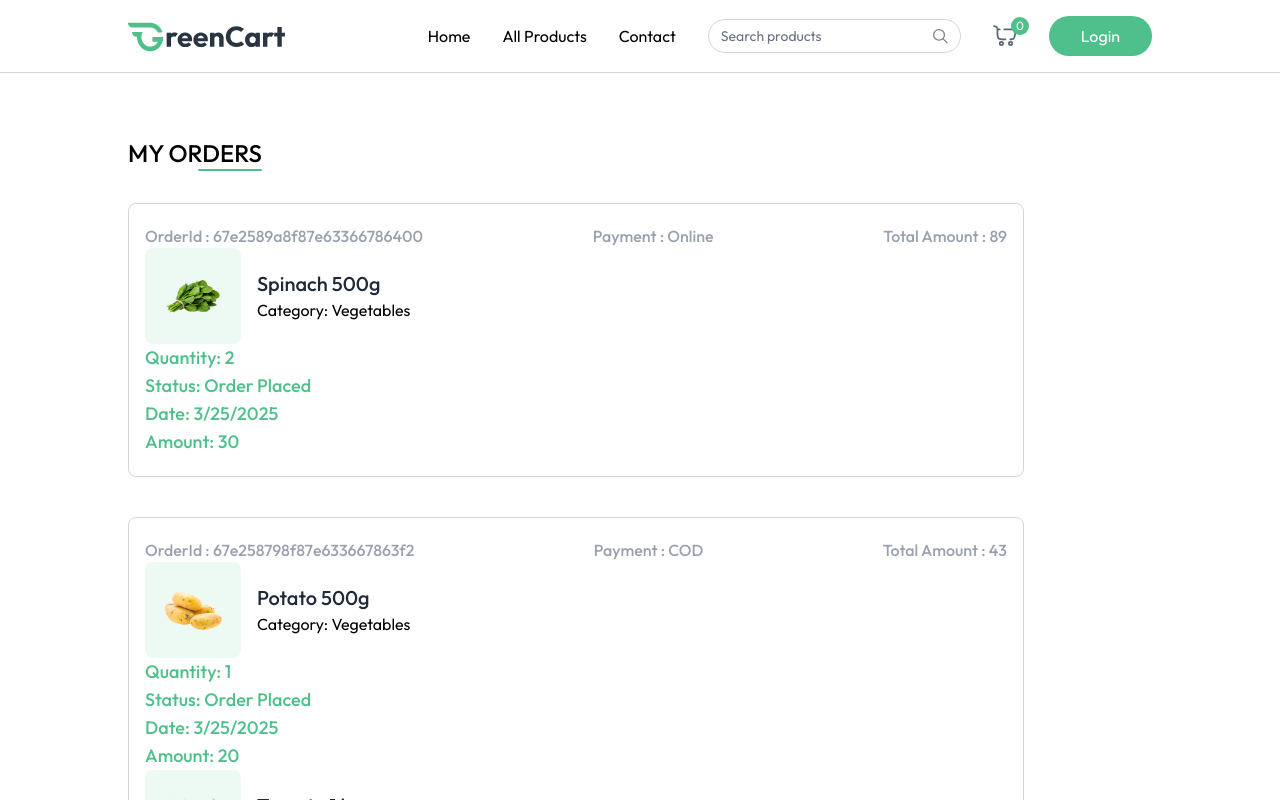
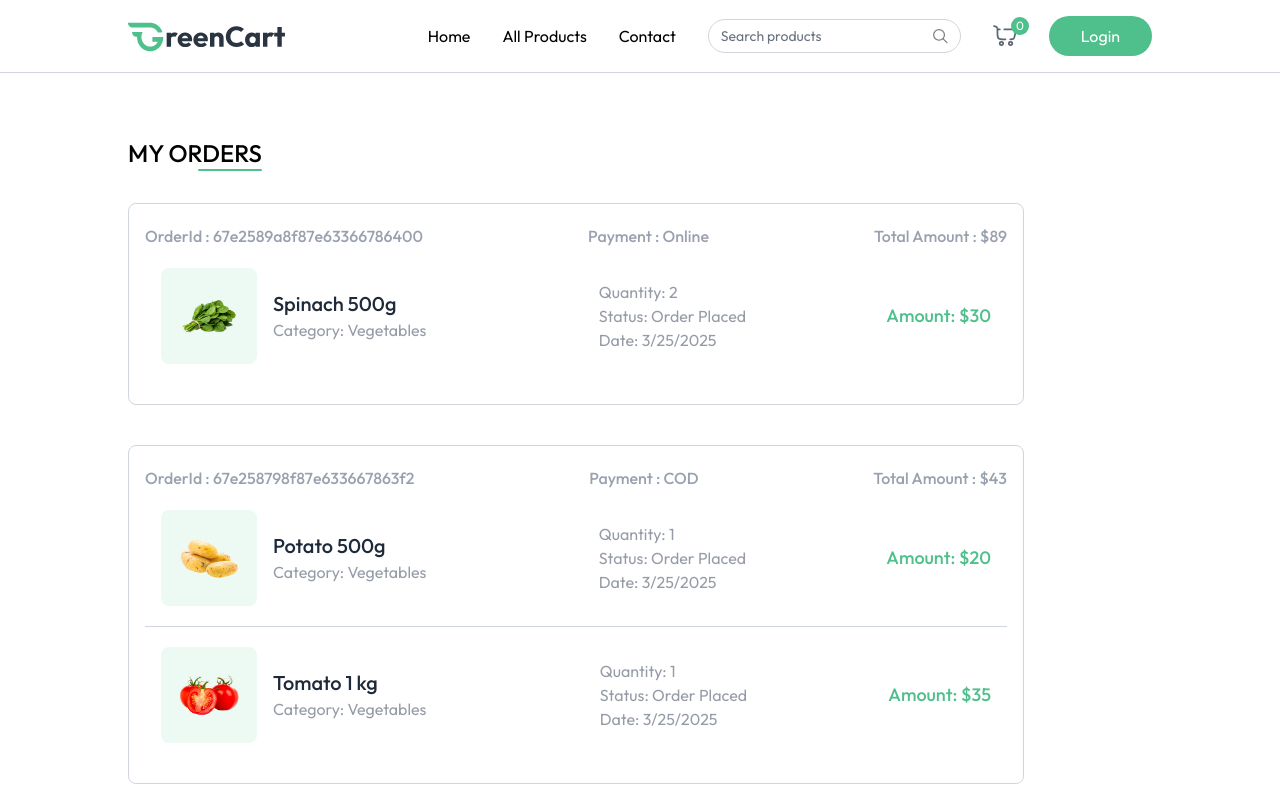
Before and after one commit to ruvindya28/food-delivery-web-app, a React (Vite) app in the folder client/: page /my-orders in a window 1280 px wide. Shown: the top 800 px of the page. Built offline with nearby package versions, Linux system fonts and the light colour scheme; a web font is replaced by a local one.

Commit message:
enhance MyOrders component structure

```diff
--- a/client/src/components/ProductCard.jsx
+++ b/client/src/components/ProductCard.jsx
@@ -25,7 +25,7 @@
                 </div>
                 <div className="flex items-end justify-between mt-3">
                     <p className="md:text-xl text-base font-medium text-primary">
-                       {currency}${product.offerPrice}{" "} <span className="text-gray-500/60 md:text-sm text-xs line-through">${product.price}</span>
+                       {currency}{product.offerPrice}{" "} <span className="text-gray-500/60 md:text-sm text-xs line-through">{currency}{product.price}</span>
                     </p>
                     <div onClick={(e)=>{
                         e.stopPropagation();
--- a/client/src/context/AppContext.jsx
+++ b/client/src/context/AppContext.jsx
@@ -9,7 +9,7 @@
 
 export const AppContextProvider = ({children})=>{
 
-    const currency = import.meta.VITE_CURRENCY;
+    const currency = import.meta.env.VITE_CURRENCY;
 
     const navigate=useNavigate();
     const[user,setUser]=useState(null)
--- a/client/src/pages/MyOrders.jsx
+++ b/client/src/pages/MyOrders.jsx
@@ -29,7 +29,7 @@
               <span>Total Amount : {currency}{order.amount}</span>
             </p>
             {order.items.map((item, index) => (
-              <div>
+              <div key={index} className={`relative bg-white text-gray-500/70 ${order.items.length !== index + 1 && 'border-b' }  border-gray-300 flex flex-col md:flex-row md:items-center md:justify-between p-4 py-5 md:gap-16 w-full max-w-4xl`}>
                 <div className='flex items-center mb-4 md:mb-0'>
                   <div className='bg-primary/10 p-4 rounded-lg'>
                      <img src={item.product.image[0]} alt='' className='w-16 h-16' />
@@ -39,7 +39,7 @@
                     <p>Category: {item.product.category}</p>
                     </div>
                 </div>
-                <div className='text-primary text-lg font-medium'>
+                <div className='flex flex-col justify-center md:ml-8 mb-4 md:mb-0'>
                   <p>Quantity: {item.quantity || "1"}</p>
                   <p>Status: {order.status}</p>
                   <p>Date: {new Date(order.createdAt).toLocaleDateString()}</p>
```
